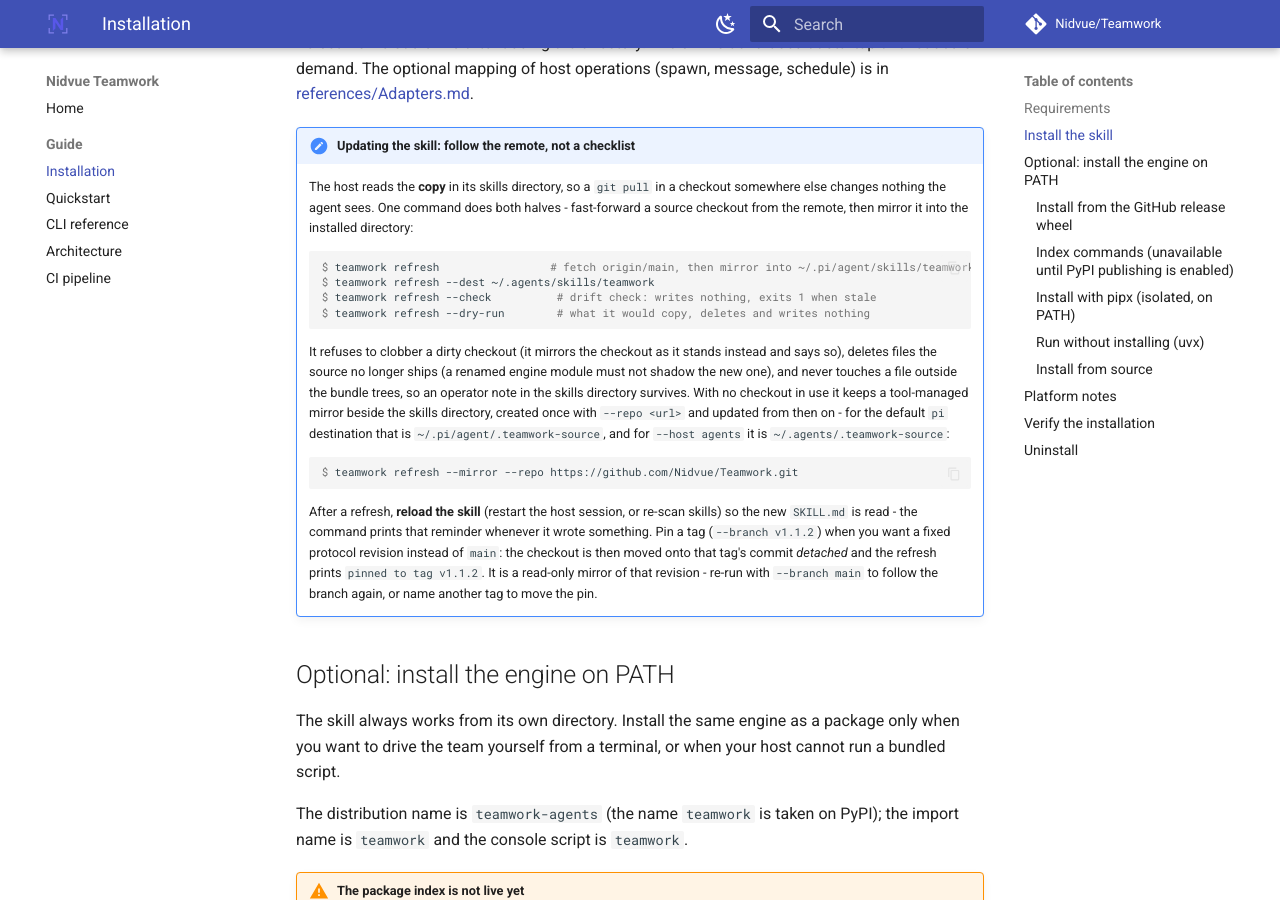
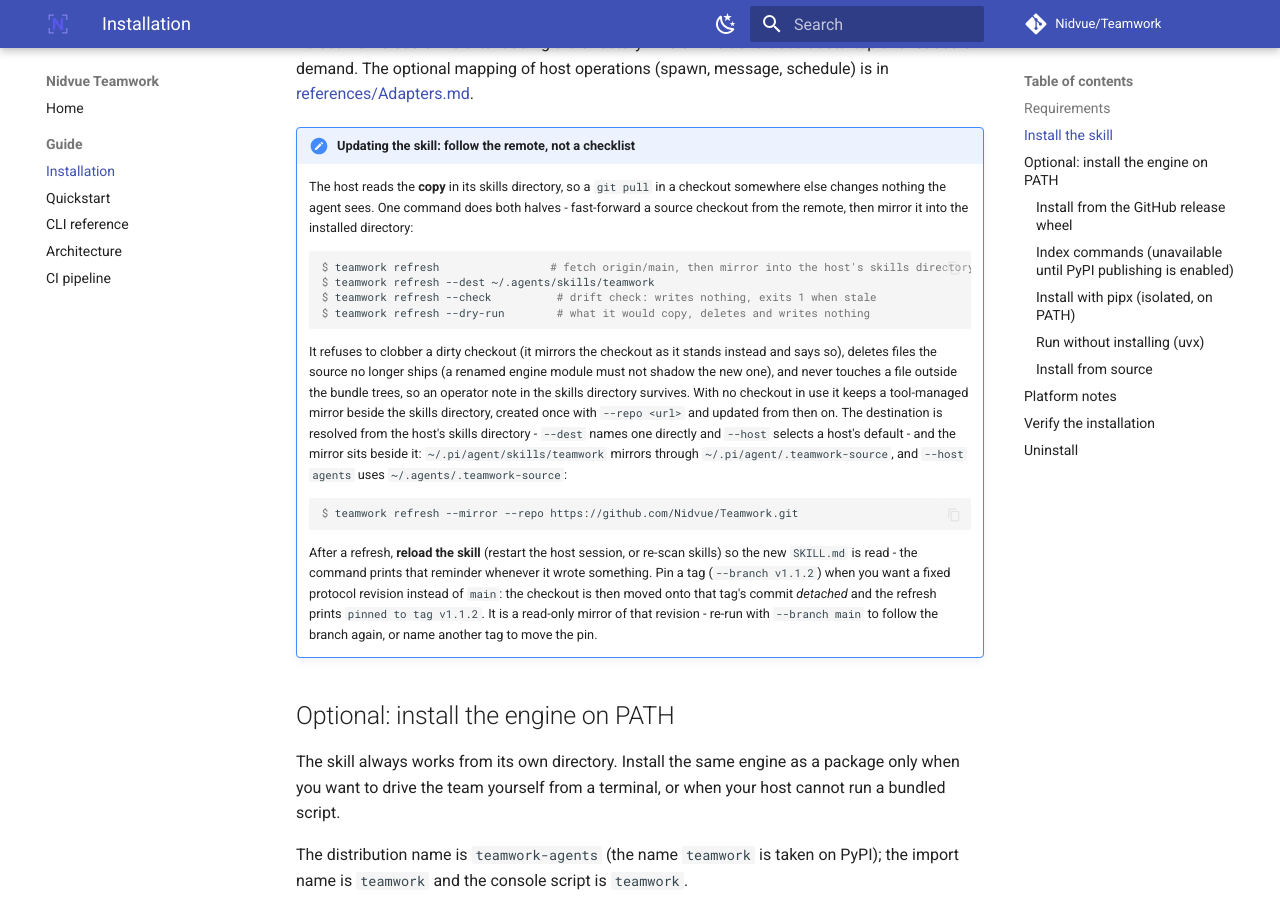
Before and after one commit to Nidvue/Teamwork, an MkDocs documentation site: the page built from docs/guide/install.md, in a window 1280 px wide and 900 px high, scrolled down 1421 px. Built offline with MkDocs 1.6.1 and Material for MkDocs 9.7.7, drawn with Linux system fonts in a browser that asks for light colours; comment, search, counter and statistics services are not loaded.

Commit message:
docs(docs-truth): install.md and cli.md refresh paragraphs: agent-agnostic default plus co
Task: T-0003
Role: Technical Writer
Producers: TechnicalWriter
Goal: describe the refresh destination as resolved from the host's skills directory instead of naming one host's path as the default
Deliverable: install.md and cli.md refresh paragraphs: agent-agnostic default plus concrete mirror-path examples kept
Why: test_adoption_surfaces_stay_agent_agnostic failed on main@688da70: install.md and cli.md called the pi skills directory 'the default'
Status: self-checked, submitted for review
Result: pytest -q tests/unit/test_skill_contracts.py -k agent_agnostic -> 1 passed; teamwork.py links -> 0 issues; mkdocs build --strict -> built in 1.20s

Acting role: Technical Writer

````diff
--- a/docs/guide/install.md
+++ b/docs/guide/install.md
@@ -64,7 +64,7 @@
     the installed directory:
 
     ```console
-    $ teamwork refresh                 # fetch origin/main, then mirror into ~/.pi/agent/skills/teamwork
+    $ teamwork refresh                 # fetch origin/main, then mirror into the host's skills directory
     $ teamwork refresh --dest ~/.agents/skills/teamwork
     $ teamwork refresh --check          # drift check: writes nothing, exits 1 when stale
     $ teamwork refresh --dry-run        # what it would copy, deletes and writes nothing
@@ -75,9 +75,12 @@
     engine module must not shadow the new one), and never touches a file outside
     the bundle trees, so an operator note in the skills directory survives. With no
     checkout in use it keeps a tool-managed mirror beside the skills directory,
-    created once with `--repo <url>` and updated from then on - for the default
-    `pi` destination that is `~/.pi/agent/.teamwork-source`, and for
-    `--host agents` it is `~/.agents/.teamwork-source`:
+    created once with `--repo <url>` and updated from then on. The destination
+    is resolved from the host's skills directory - `--dest` names one directly
+    and `--host` selects a host's default - and the mirror sits beside it:
+    `~/.pi/agent/skills/teamwork` mirrors through
+    `~/.pi/agent/.teamwork-source`, and `--host agents` uses
+    `~/.agents/.teamwork-source`:
 
     ```console
     $ teamwork refresh --mirror --repo https://github.com/Nidvue/Teamwork.git
````
Also changed, not shown: docs/guide/cli.md (+4 -2 lines).
